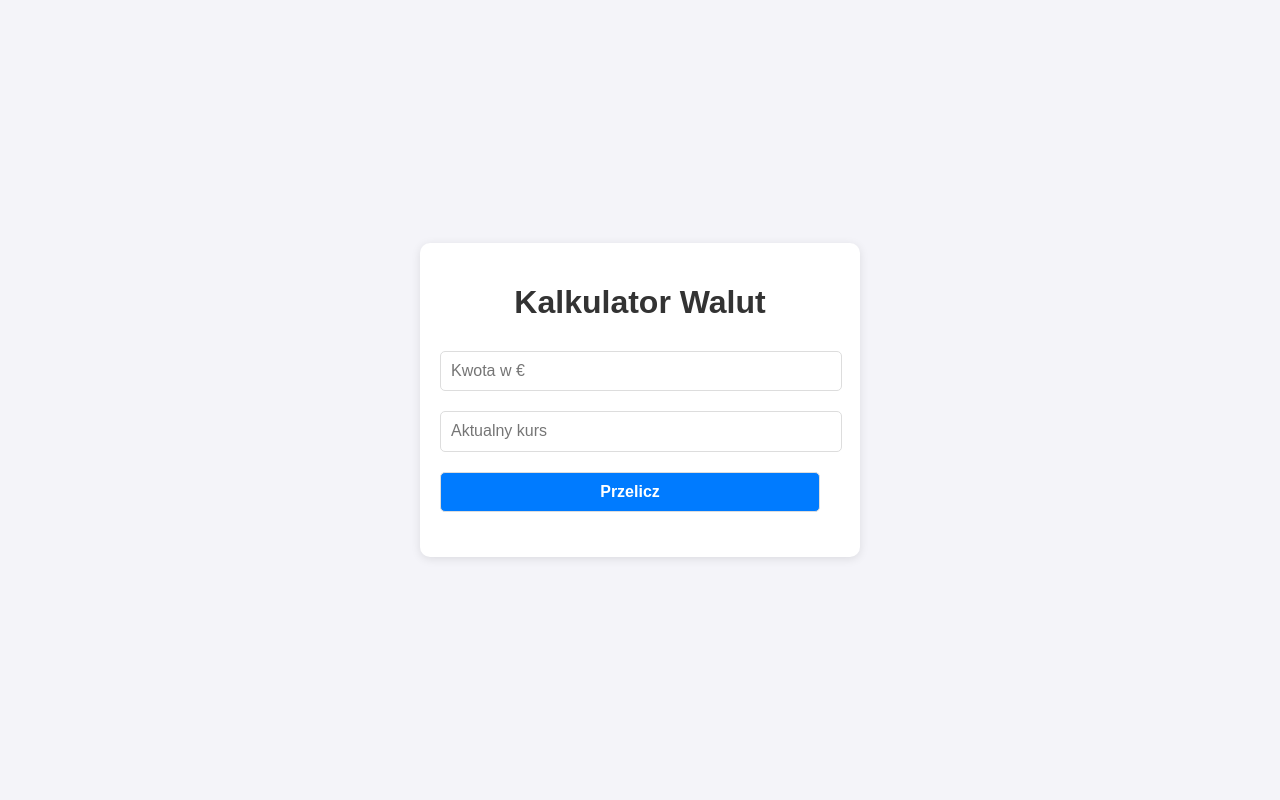
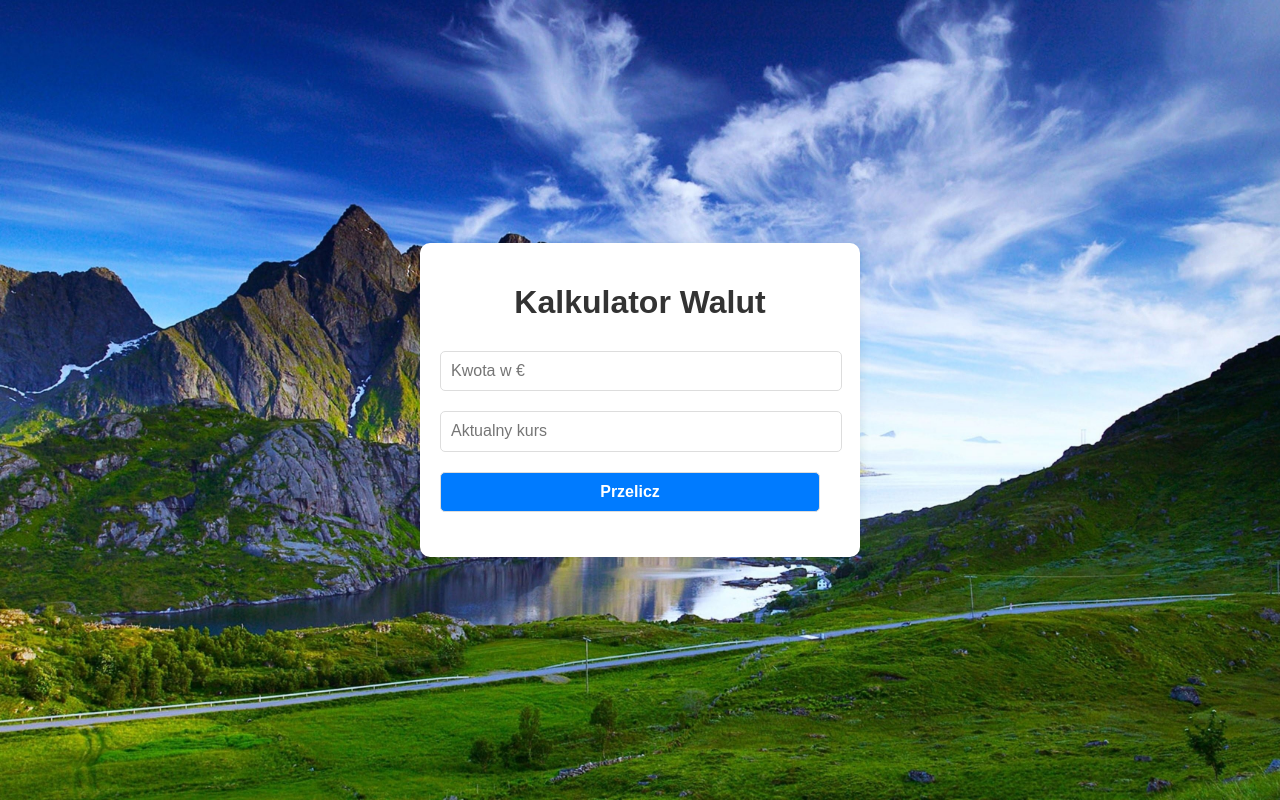
Before and after one commit to antonis04/CurrencyConverterReact, a React (Create React App) app: page / in a window 1280 px wide. Built offline with nearby package versions, Linux system fonts and the light colour scheme.

Commit message:
added background image

```diff
--- a/src/index.css
+++ b/src/index.css
@@ -6,6 +6,7 @@ body {
   height: 100vh;
   margin: 0;
   background-color: #f4f4f9;
+  background-image: url('./landscape.png');
   background-size: cover;
   background-position: center;
   background-repeat: no-repeat;
```
Also changed, not shown: src/landscape.png (renamed from public/landscape.png).
